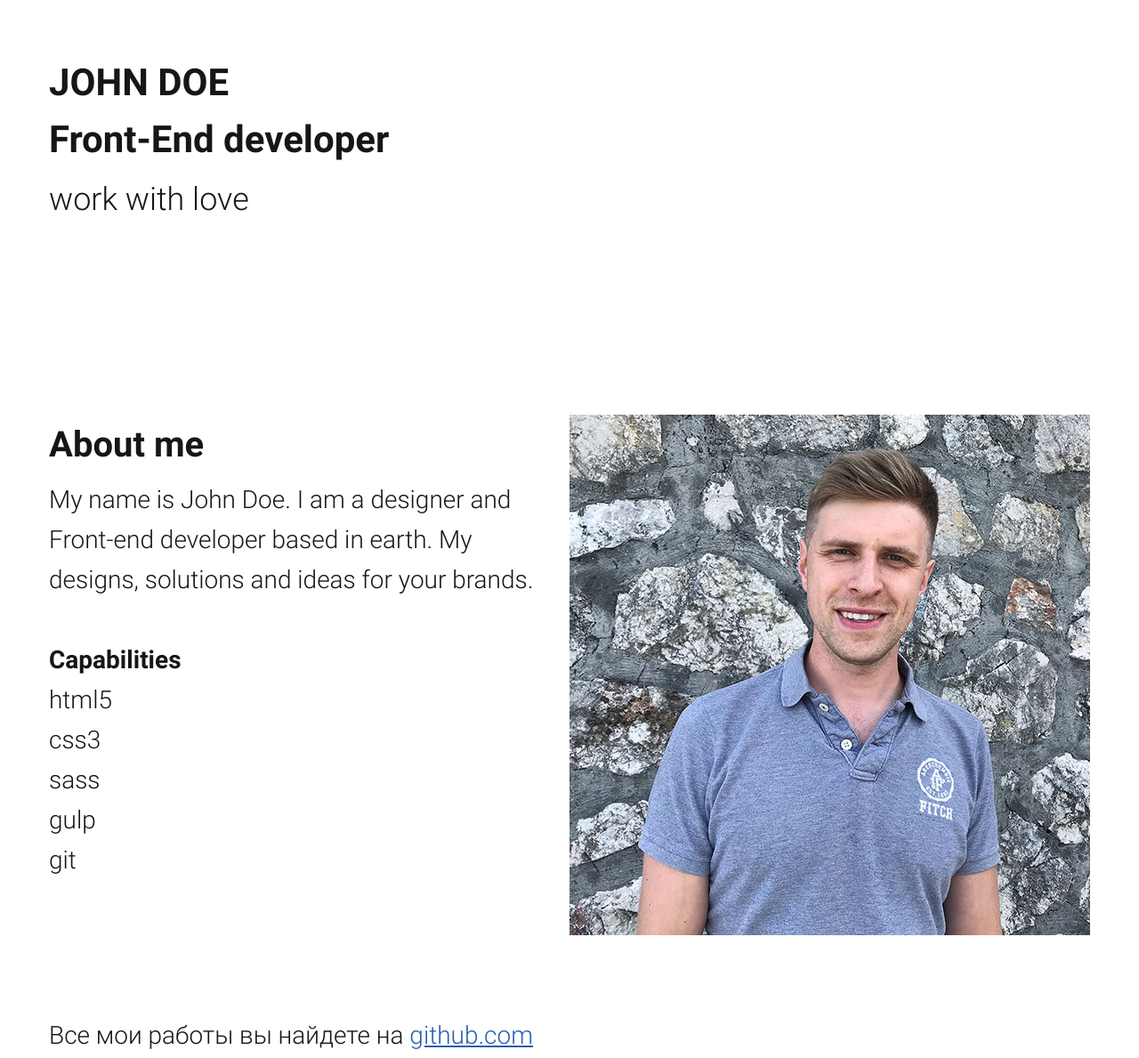
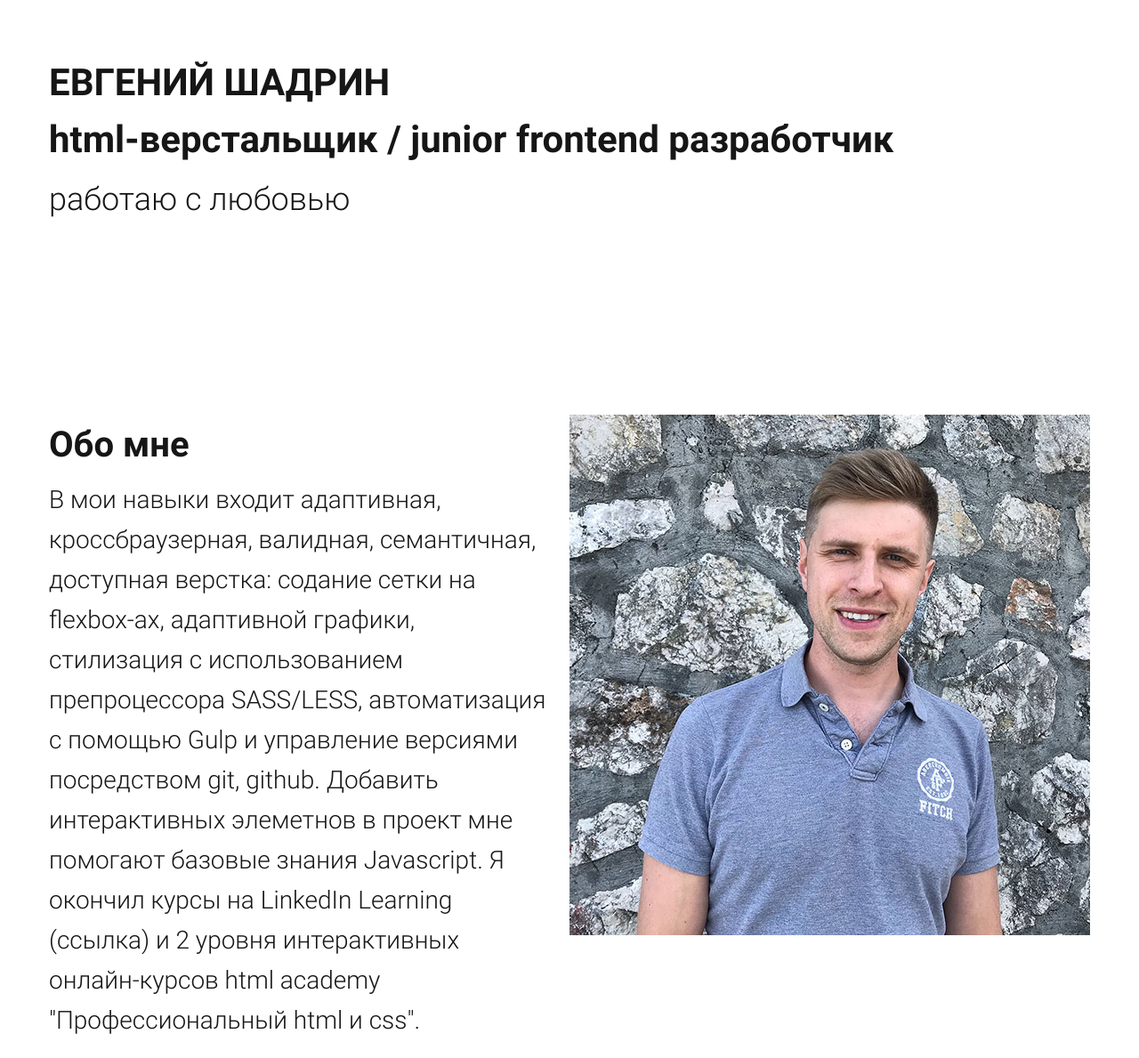
Before and after one commit to shampansky/resume, a website: page source/index.html in a window 1280 px wide. Shown: the part 40-1229 px from the top of the page at 89% size. Drawn offline with nearby package versions, Linux system fonts and the light colour scheme; files that its build step writes are made by us from their sources.

Commit message:
добавляем информацию обо мне

```diff
--- a/source/index.html
+++ b/source/index.html
@@ -9,21 +9,21 @@
   </head>
   <body>
     <article class="resume">
-      <h1 class="resume__title">John Doe</h1>
-      <b class="resume__description">Front-End developer</b>
-      <p class="resume__slogan">work with love</p>
+      <h1 class="resume__title">Евгений Шадрин</h1>
+      <b class="resume__description">html-верстальщик / junior frontend разработчик</b>
+      <p class="resume__slogan">работаю с любовью</p>
       <section class="resume__about-info about-info">
 
         <div class="about-info__wrapper">
-          <h2 class="about-info__header">About me</h2>
-          <p class="about-info__text">My name is John Doe. I am a designer and Front-end developer based in earth. My
-designs, solutions and ideas for your brands.</p>
-          <h3 class="about-info__subheader">Capabilities</h3>
+          <h2 class="about-info__header">Обо мне</h2>
+          <p class="about-info__text">В мои навыки входит адаптивная, кроссбраузерная, валидная, семантичная, доступная верстка: содание сетки на flexbox-ах, адаптивной графики, стилизация с использованием препроцессора SASS/LESS, автоматизация с помощью Gulp и управление версиями посредством git, github. Добавить интерактивных элеметнов в проект мне помогают базовые знания Javascript. Я окончил курсы на LinkedIn Learning (ссылка) и 2 уровня интерактивных онлайн-курсов html academy "Профессиональный html и css".</p>
+          <h3 class="about-info__subheader">Мои основные навыки</h3>
           <ul class="about-info__tech-list">
             <li class="about-info__tech-item">html5</li>
             <li class="about-info__tech-item">css3</li>
-            <li class="about-info__tech-item">sass</li>
-            <li class="about-info__tech-item">gulp</li>
+            <li class="about-info__tech-item">sass/less</li>
+            <li class="about-info__tech-item">gulp/grunt</li>
+            <li class="about-info__tech-item">javascript</li>
             <li class="about-info__tech-item">git</li>
           </ul>
         </div>
@@ -78,7 +78,6 @@ designs, solutions and ideas for your brands.</p>
               <a class="protfolio__project-link" href="https://shampansky.github.io/panteon/">Перейти на страницу проекта Panteon</a>
             </div>
           </li>
-        </ul>
 
           <li class="protfolio__projects-item">
             <a href="https://shampansky.github.io/nerds/">
@@ -104,6 +103,7 @@ designs, solutions and ideas for your brands.</p>
             </div>
           </li>
 
+        </ul>
       </section>
     </article>
 
```
Lines whose indentation alone changed are shown as unchanged.
